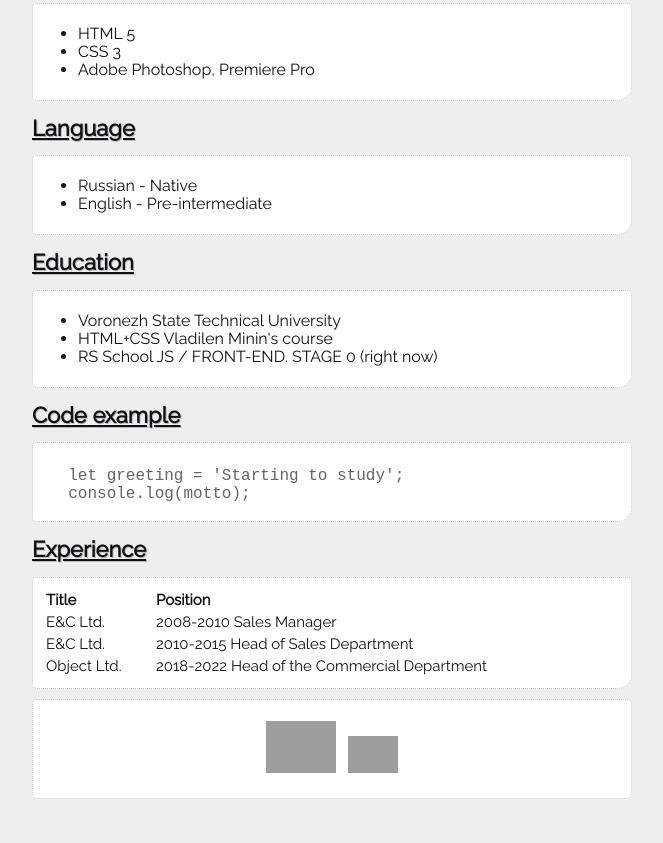
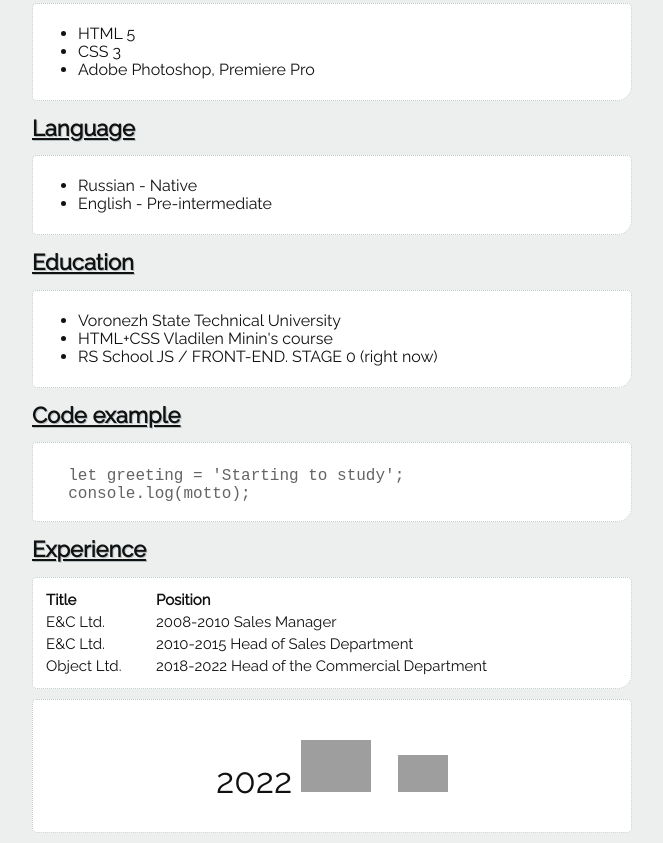
Before and after one commit to Aleksey-136/rsschool-cv, a plain HTML site: page index.html in a window 1280 px wide. Shown: the part 576-1419 px from the top of the page, without its empty margins (308-971 px from the left). Before the commit the page ends 1385 px from the top, so only its background shows below. Drawn offline with Linux system fonts and the light colour scheme; grey boxes are pictures that could not be loaded.

Commit message:
fix: change css

```diff
--- a/index.html
+++ b/index.html
@@ -107,14 +107,13 @@
 
 <!-- Футер -->
 <div class="footer">
-    <p>
+    <p>2022
         <a href="https://github.com/Aleksey-136"><img src="https://1000logos.net/wp-content/uploads/2021/05/GitHub-logo.png" width="70" alt="My Gihub"></a>
         &nbsp;
         <a href="https://rs.school/js/"><img src="https://rs.school/images/rs_school_js.svg" width="50" alt="RSSchool"></a>
     </p>
 </div>
 
-
 </div>
 </body>
 </html>
--- a/style.css
+++ b/style.css
@@ -102,6 +102,7 @@ h2 {
 }
 .footer p{
     text-align: center;
+    font-size: 35px;
 }
 .footer a:hover {
     color: rgb(5, 106, 173);
```
